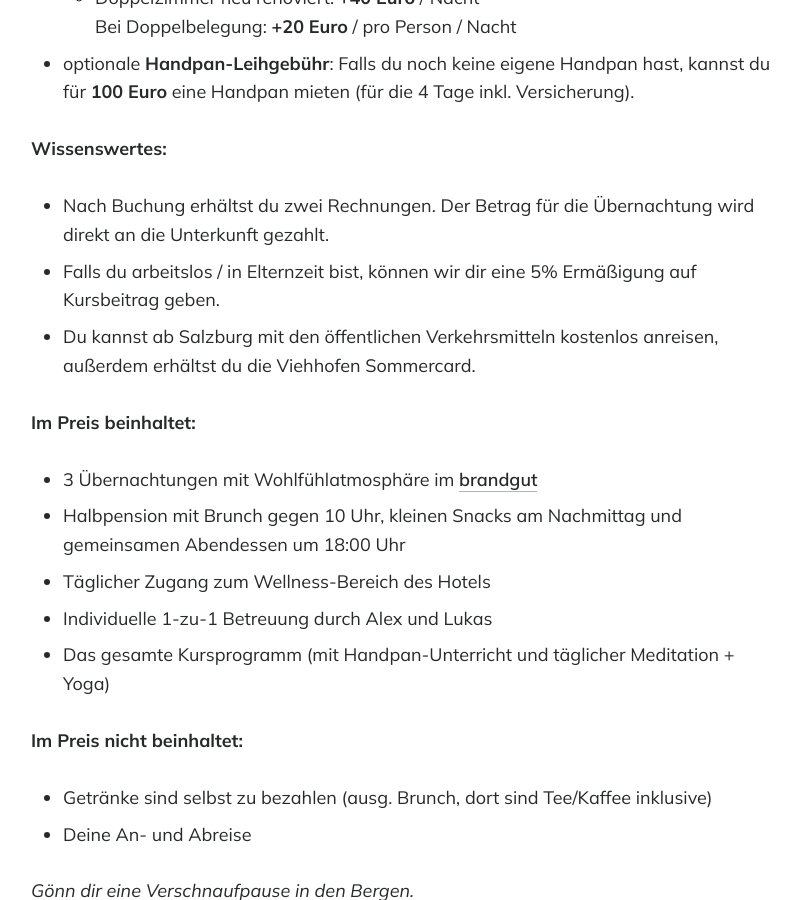
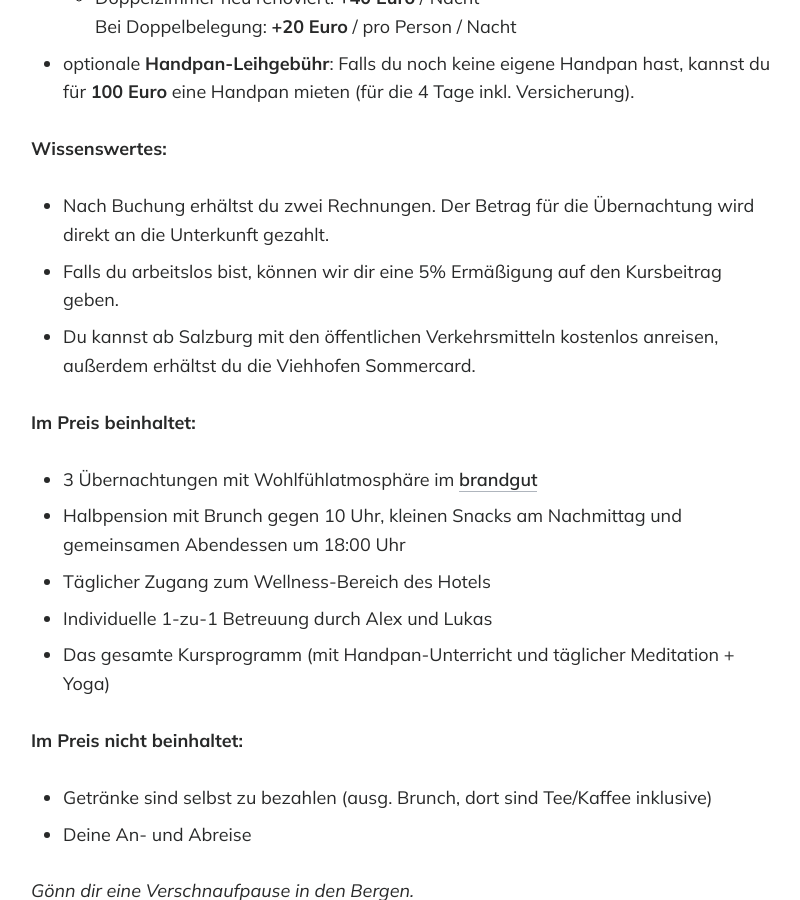
Before and after one commit to lukasziegler/retreats-in-oesterreich, a Jekyll site: the page built from _posts/2025-09-18-handpan-retreat-saalbach-2025.markdown, in a window 1280 px wide and 900 px high, scrolled down 5920 px. Shown: the whole window, without its empty margins (239-1039 px from the left). Built offline with Jekyll 4.4.1, drawn with Linux system fonts in a browser that asks for light colours.

Commit message:
minor tweak

```diff
--- a/_posts/2025-09-18-handpan-retreat-saalbach-2025.markdown
+++ b/_posts/2025-09-18-handpan-retreat-saalbach-2025.markdown
@@ -148,7 +148,7 @@ Du liegst mit deiner Retreat-Teilnahme somit zwischen 885,- bis 1.185 Euro.-->
 
 **Wissenswertes:**
 - Nach Buchung erhältst du zwei Rechnungen. Der Betrag für die Übernachtung wird direkt an die Unterkunft gezahlt.
-- Falls du arbeitslos / in Elternzeit bist, können wir dir eine 5% Ermäßigung auf Kursbeitrag geben.
+- Falls du arbeitslos bist, können wir dir eine 5% Ermäßigung auf den Kursbeitrag geben.
 - Du kannst ab Salzburg mit den öffentlichen Verkehrsmitteln kostenlos anreisen, außerdem erhältst du die Viehhofen Sommercard.
 
 **Im Preis beinhaltet:**
```
